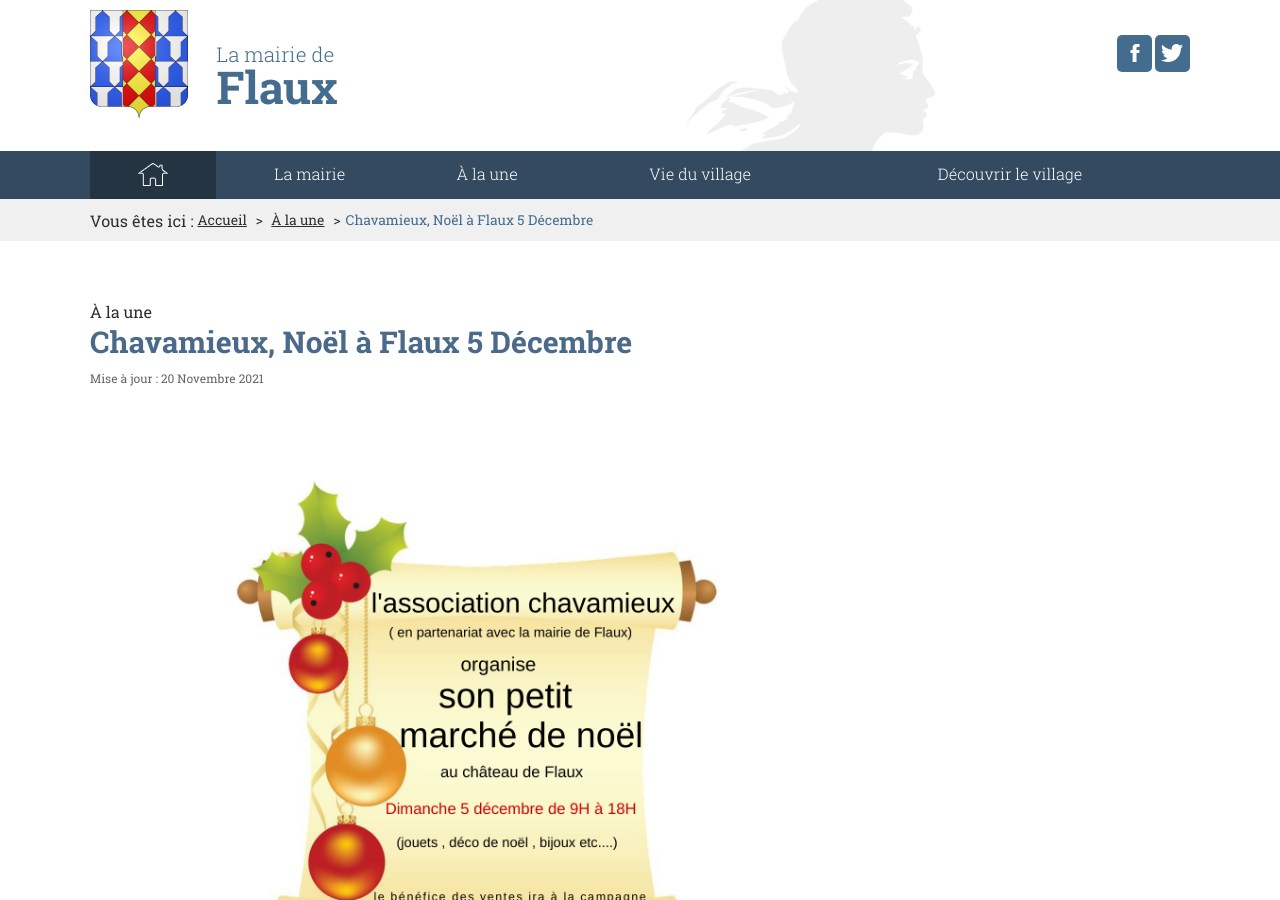
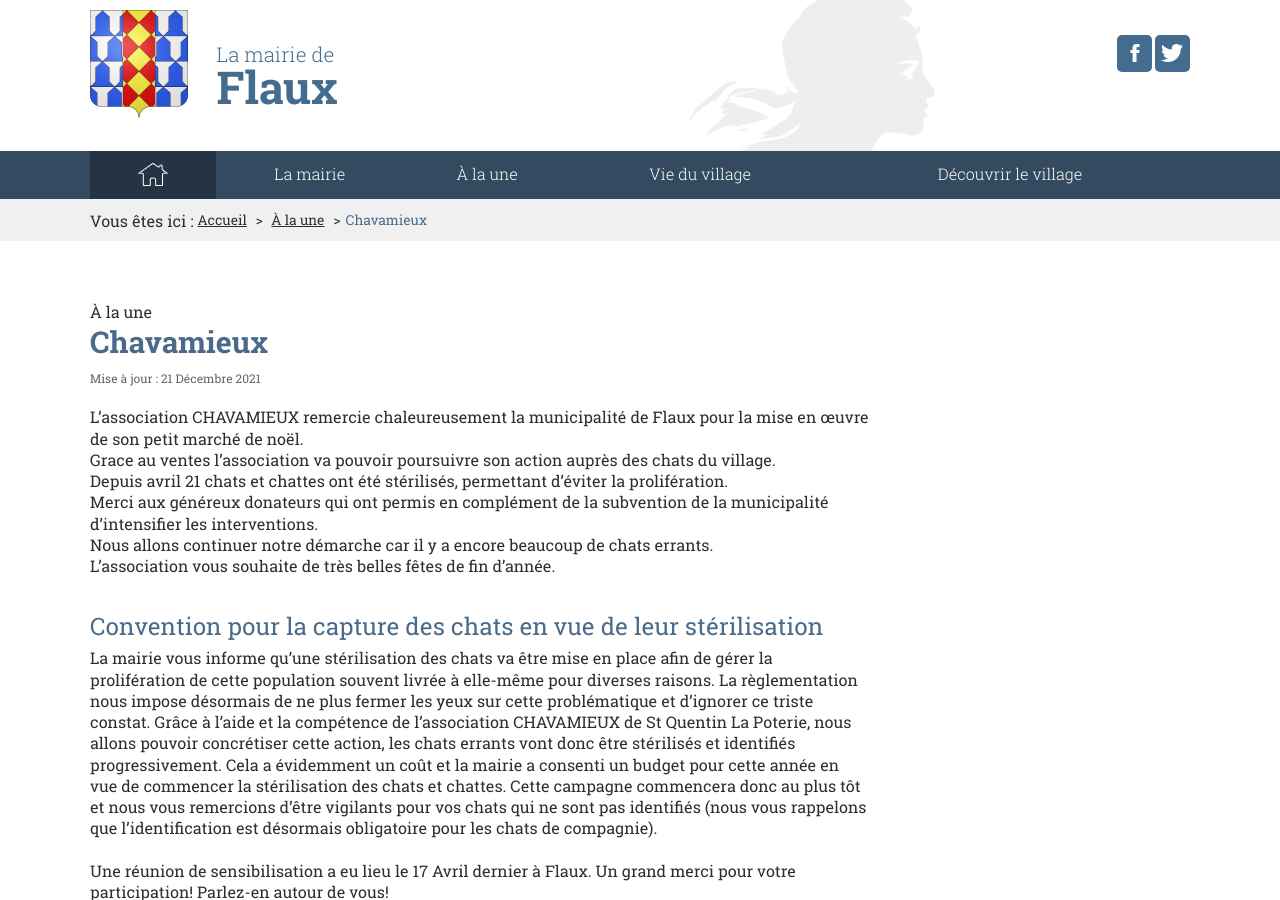
Before and after one commit to Flaux-Village/flaux-village.github.io, a Jekyll site: the page built from _actualites/chats.md, in a window 1280 px wide and 900 px high. Built offline with Jekyll 4.4.1, drawn with Linux system fonts in a browser that asks for light colours; some of the changed text lies outside the part shown.

Commit message:
Update chats.md

```diff
--- a/_actualites/chats.md
+++ b/_actualites/chats.md
@@ -3,17 +3,22 @@ layout: page
 titre: Actualités | Opération chats errants
 description: Chats errants
 keywords: mairie, commune, flaux, gard, actualités
-titre_page: Chavamieux, Noël à Flaux 5 Décembre
+titre_page: Chavamieux
 section: À la une
 addresse_section: /actualites.html
-date_texte: 20 Novembre 2021
-date: 2021-11-20
+date_texte: 21 Décembre 2021
+date: 2021-12-21
 
 description_illustration:
 introduction:
 ---
 
-![Animations Flaux](/assets/flyer/flyer marché noel chavamieux.png){:class="img-responsive"}
+L'association CHAVAMIEUX remercie chaleureusement la municipalité de Flaux pour la mise en œuvre de son petit marché de noël.<br>
+Grace au ventes l'association va pouvoir poursuivre son action auprès des chats du village.<br>
+Depuis avril 21 chats et chattes ont été stérilisés, permettant d'éviter la prolifération.<br>
+Merci aux généreux donateurs qui ont permis en complément de la subvention de la municipalité d'intensifier les interventions.<br>
+Nous allons continuer notre démarche car il y a encore beaucoup de chats errants.<br>
+L'association vous souhaite de très belles fêtes de fin d'année.<br>
 
 # Convention pour la capture des chats en vue de leur stérilisation
 La mairie vous informe qu'une stérilisation des chats va être mise en place afin de gérer la prolifération de cette population souvent livrée à elle-même pour diverses raisons. La règlementation nous impose désormais de ne plus fermer les yeux sur cette problématique et d'ignorer ce triste constat. Grâce à l'aide et la compétence de l'association CHAVAMIEUX de St Quentin La Poterie, nous allons pouvoir concrétiser cette action, les chats errants vont donc être stérilisés et identifiés progressivement. Cela a évidemment un coût et la mairie a consenti un budget pour cette année en vue de commencer la stérilisation des chats et chattes. Cette campagne commencera donc au plus tôt et nous vous remercions d'être vigilants pour vos chats qui ne sont pas identifiés (nous vous rappelons que l'identification est désormais obligatoire pour les chats de compagnie).<br>
```
